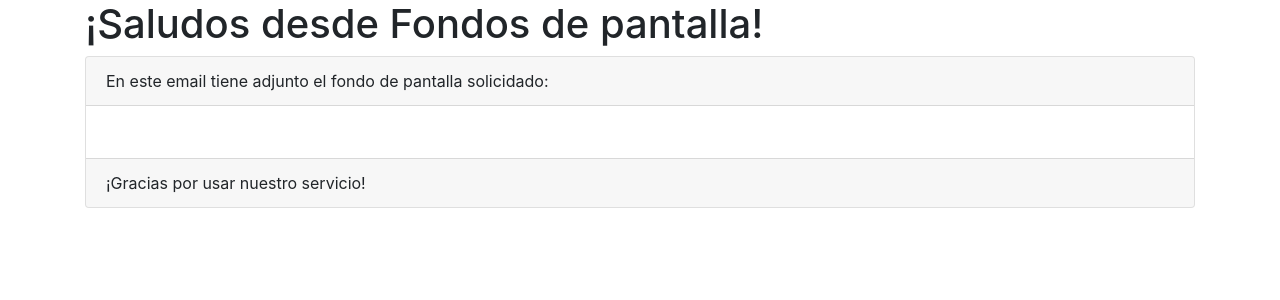
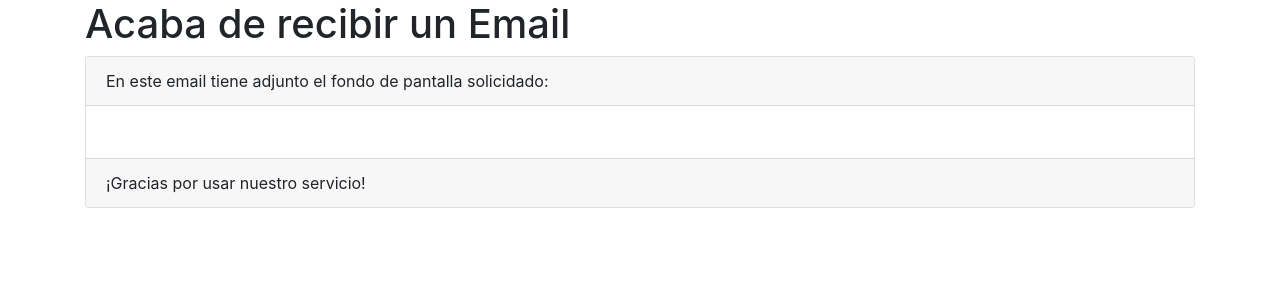
Before and after one commit to SergioSanca/galeria-clonada, a Flask app: template templates/email.html in a window 1280 px wide. Shown: the top 300 px of the page. Run offline with Flask 3, Linux system fonts and the light colour scheme; the template is opened without the code that fills it, so the values that code supplies are empty; some libraries are stand-ins or nearby versions.

Commit message:
cambio en el título del email

```diff
--- a/templates/email.html
+++ b/templates/email.html
@@ -14,7 +14,7 @@
 </head>
 
 <body class="container">
-    <h1>¡Saludos desde Fondos de pantalla!</h1>
+    <h1>Acaba de recibir un Email</h1>
     <div class="card">
         <div class="card-header">En este email tiene adjunto el fondo de pantalla solicidado:</div>
         <div class="card-body">
```
